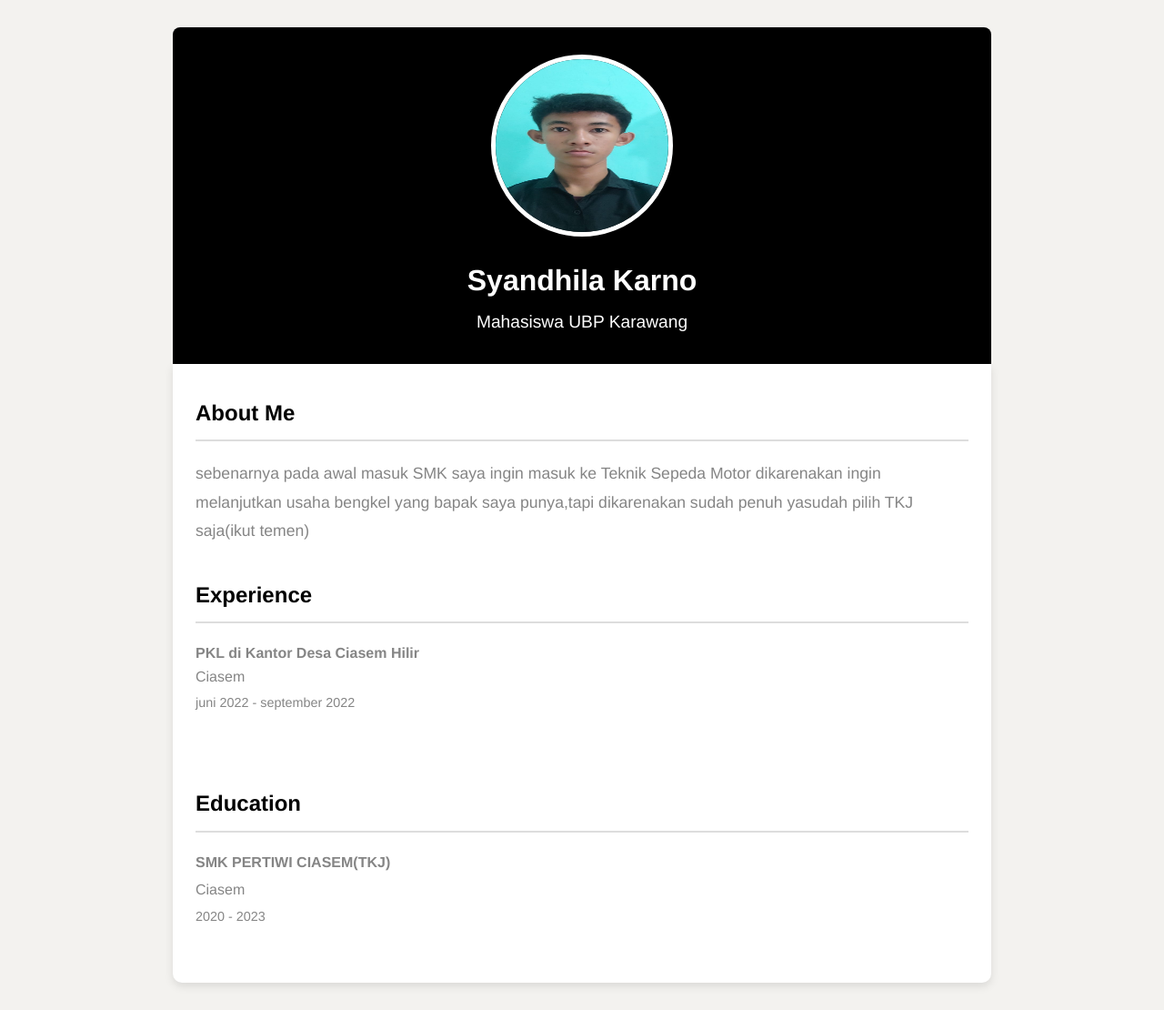
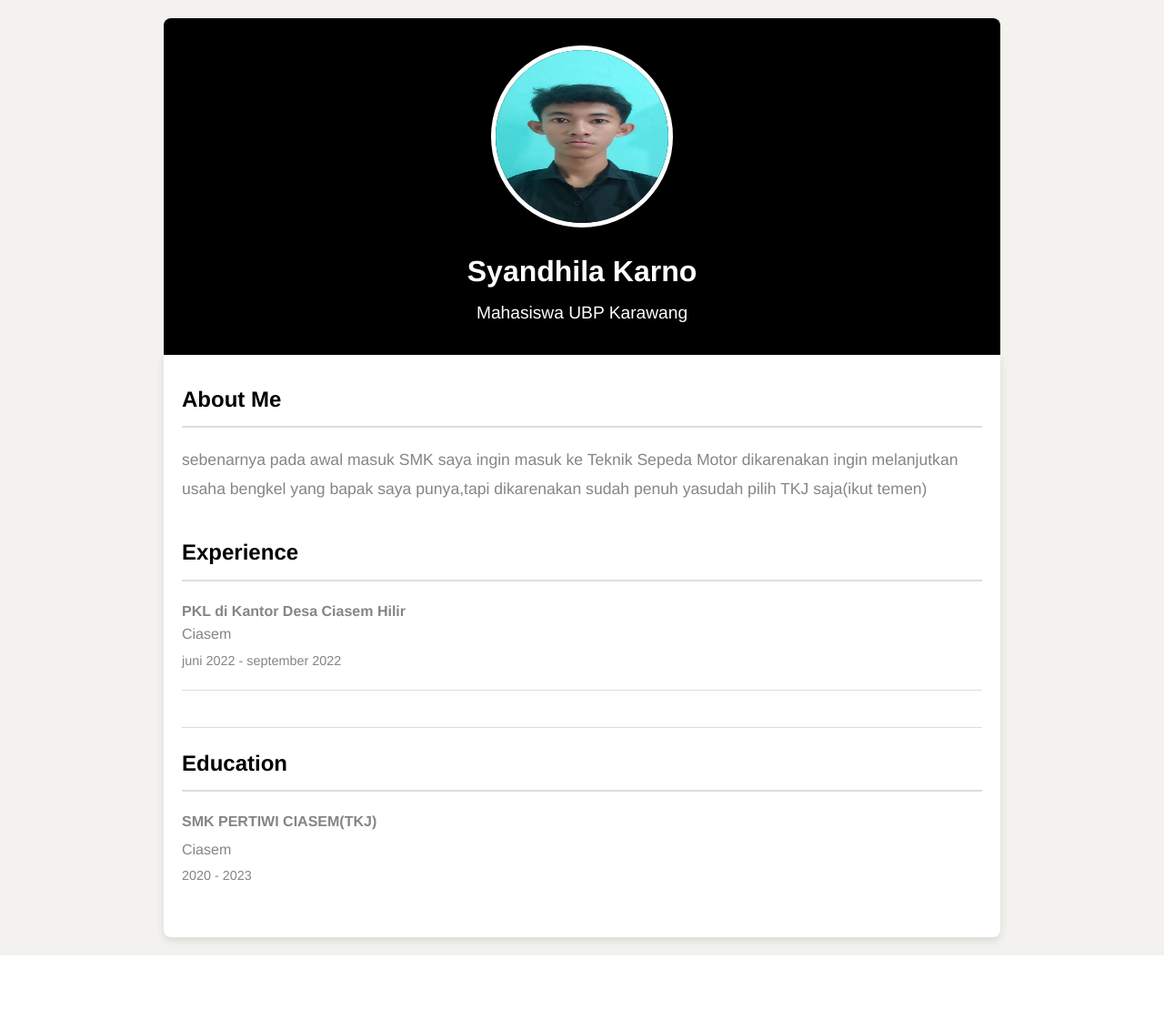
Before and after one commit to syandhilakarno/syandhilakarno.github.io, a PHP site: page / in a window 1280 px wide. Shown: the whole page at 91% size. After the commit the page ends 1050 px from the top, so only its background shows below. Run offline with PHP 8.4, Linux system fonts and the light colour scheme.

Commit message:
Update 11.css

```diff
--- a/cv online/11.css
+++ b/cv online/11.css
@@ -10,7 +10,7 @@ body {
     background-color: #f3f2ef;
     color: #000000;
     line-height: 1.6;
-    padding: 30px;
+    padding: 20px;
     max-width: 960px;
     margin: 0 auto;
   }
@@ -41,9 +41,9 @@ body {
 
   .profile-container {
     background-color: white;
-    padding: 35px 25px;
+    padding: 30px 20px;
     box-shadow: 0 4px 10px rgba(0, 0, 0, 0.1);
-    border-radius: 0 0 10px 10px;
+    border-radius: 0 0 8px 8px;
   }
 
   .profile-section-title {
@@ -68,7 +68,7 @@ body {
   .experience {
     margin-bottom: 20px;
     padding-bottom: 20px;
-
+    border-bottom: 1px solid #ddd;
   }
 
   .experience .role {
```
